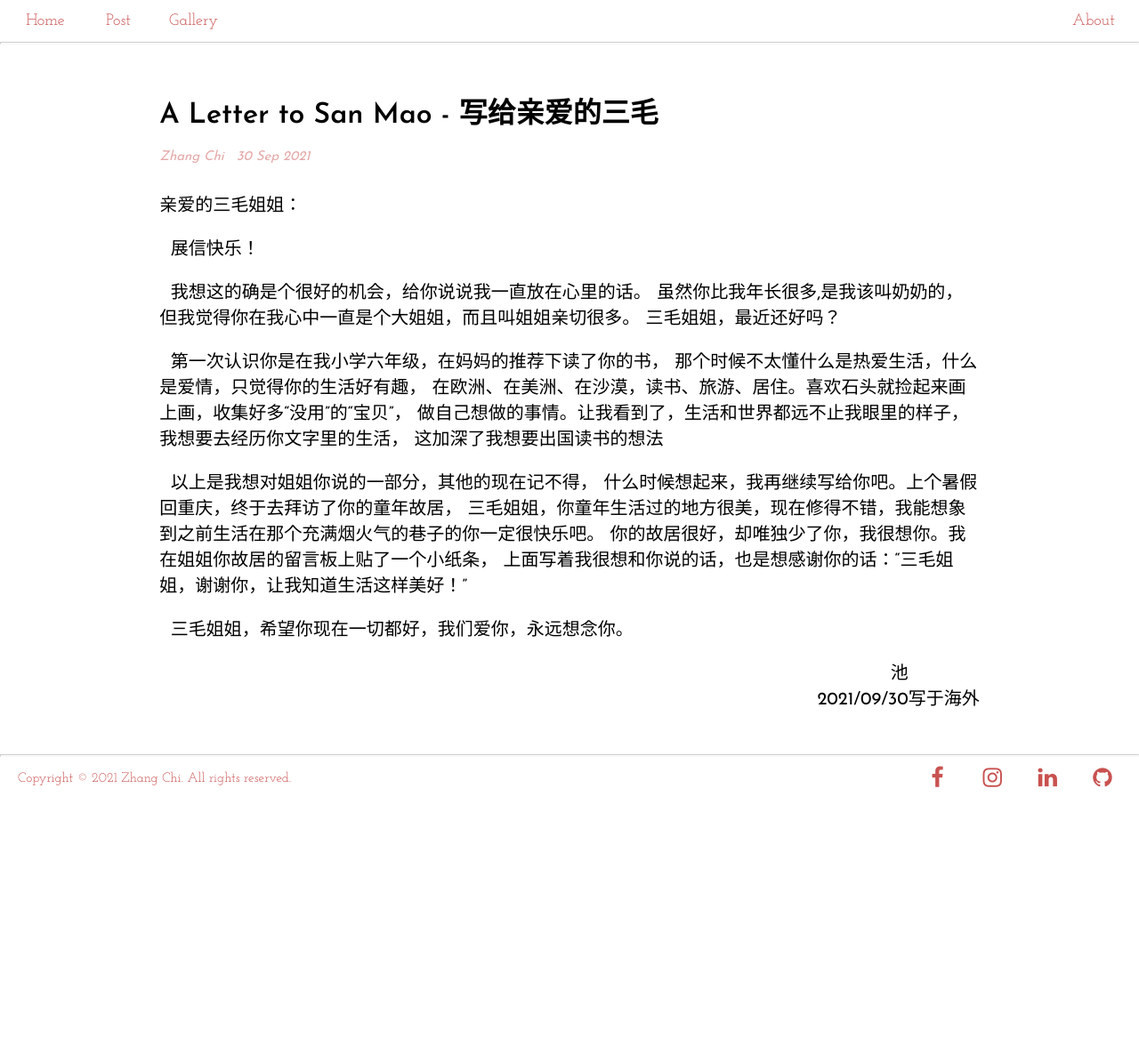
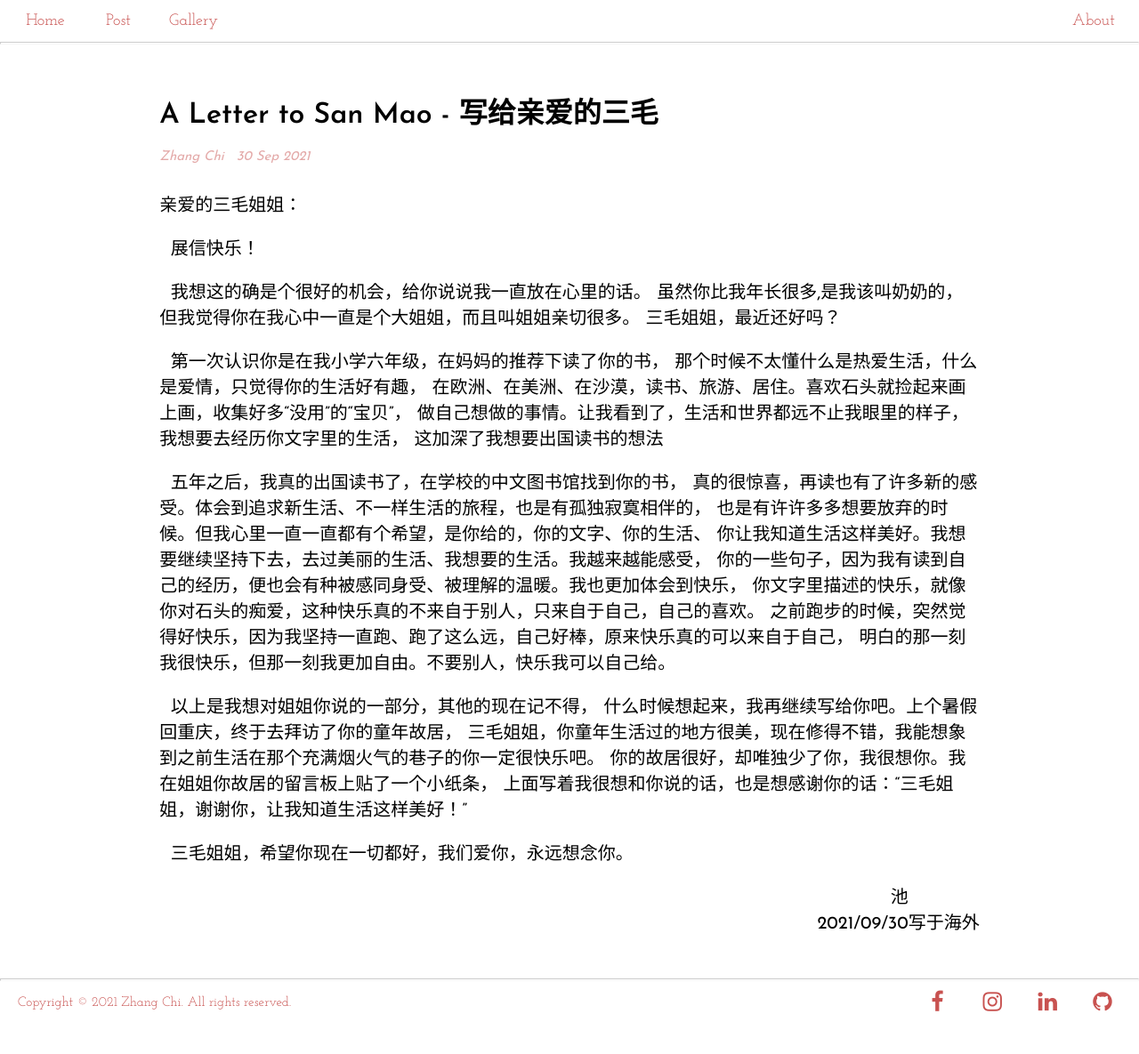
Before and after one commit to zcmcxm/zc.langelaw, a Jekyll site: the page built from _posts/2021-09-30-A Letter to San Mao.html, in a window 1280 px wide. Shown: the whole page at 89% size. Built offline with Jekyll 4.4.1, drawn with Linux system fonts in a browser that asks for light colours; before the commit the page ends 933 px from its top, so only the background shows below that.

Commit message:
Update 2021-09-30-A Letter to San Mao.html

```diff
--- a/_posts/2021-09-30-A Letter to San Mao.html
+++ b/_posts/2021-09-30-A Letter to San Mao.html
@@ -20,6 +20,16 @@ title:  "A Letter to San Mao - 写给亲爱的三毛"
   这加深了我想要出国读书的想法
 </p>
 <p>
+  <span>&nbsp;&nbsp;</span>五年之后，我真的出国读书了，在学校的中文图书馆找到你的书，
+  真的很惊喜，再读也有了许多新的感受。体会到追求新生活、不一样生活的旅程，也是有孤独寂寞相伴的，
+  也是有许许多多想要放弃的时候。但我心里一直一直都有个希望，是你给的，你的文字、你的生活、
+  你让我知道生活这样美好。我想要继续坚持下去，去过美丽的生活、我想要的生活。我越来越能感受，
+  你的一些句子，因为我有读到自己的经历，便也会有种被感同身受、被理解的温暖。我也更加体会到快乐，
+  你文字里描述的快乐，就像你对石头的痴爱，这种快乐真的不来自于别人，只来自于自己，自己的喜欢。
+  之前跑步的时候，突然觉得好快乐，因为我坚持一直跑、跑了这么远，自己好棒，原来快乐真的可以来自于自己，
+  明白的那一刻我很快乐，但那一刻我更加自由。不要别人，快乐我可以自己给。
+</p>
+<p>
   <span>&nbsp;&nbsp;</span>以上是我想对姐姐你说的一部分，其他的现在记不得，
   什么时候想起来，我再继续写给你吧。上个暑假回重庆，终于去拜访了你的童年故居，
   三毛姐姐，你童年生活过的地方很美，现在修得不错，我能想象到之前生活在那个充满烟火气的巷子的你一定很快乐吧。
```
